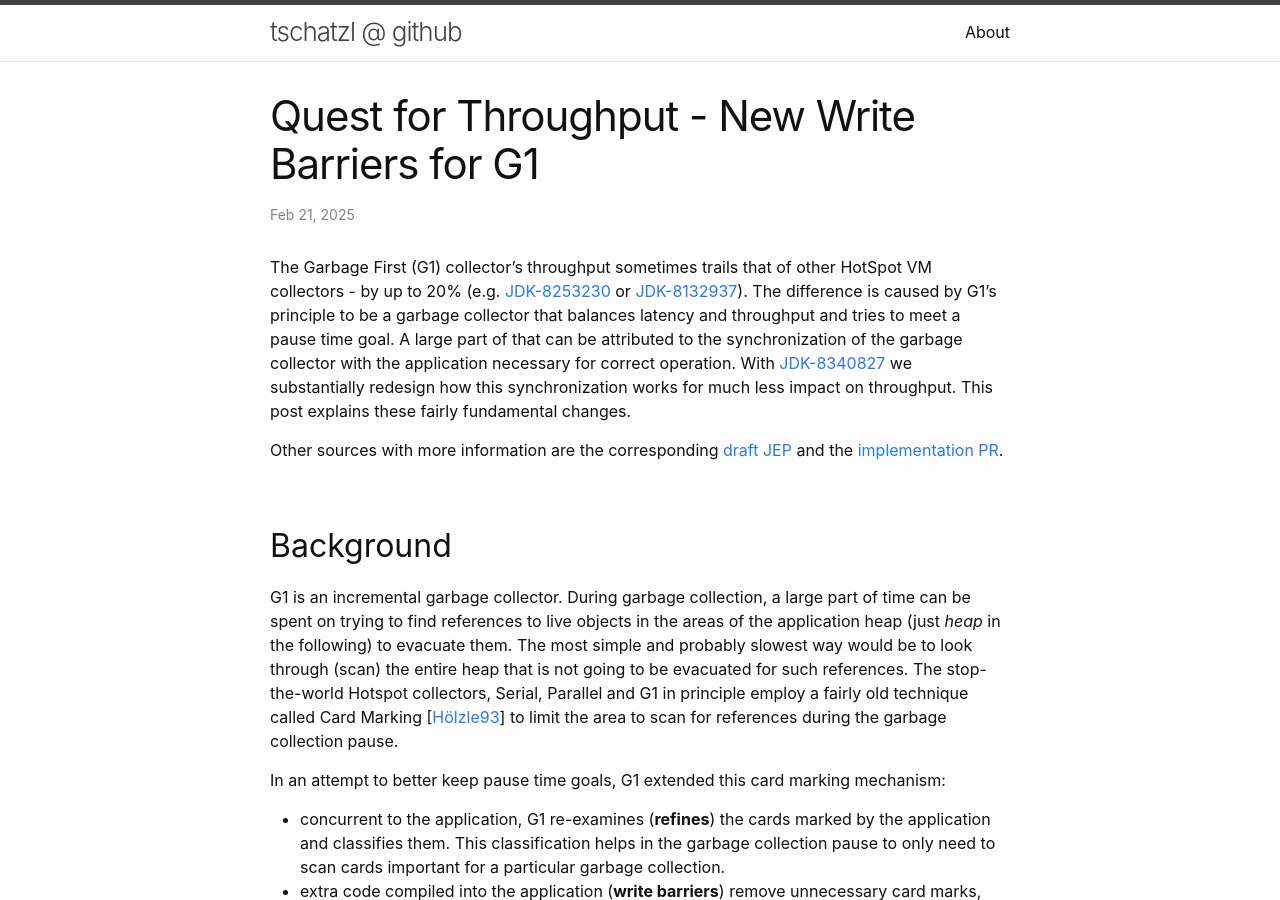
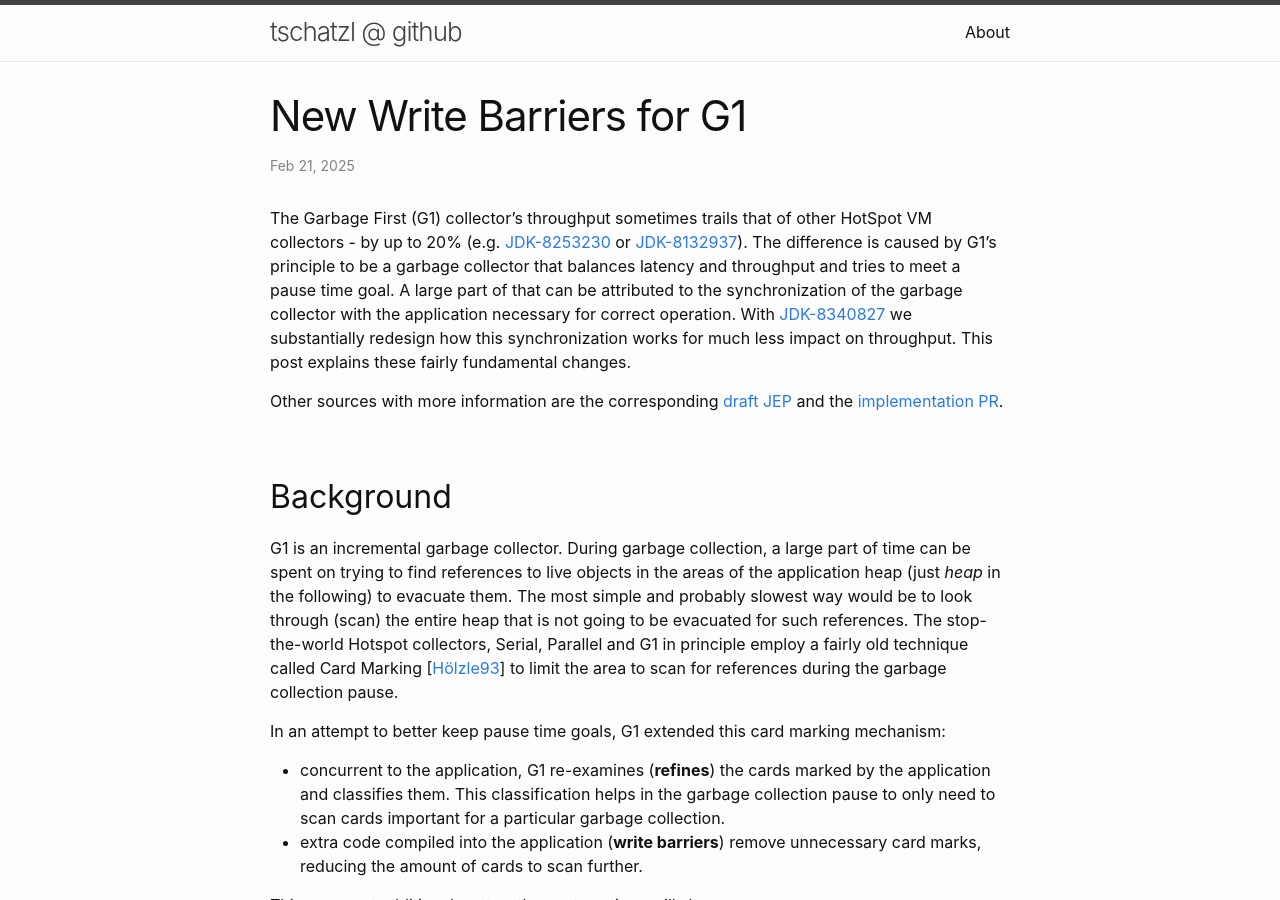
Before and after one commit to tschatzl/tschatzl.github.io, a Jekyll site: the page built from _posts/2025-02-21-new-write-barriers.md, in a window 1280 px wide and 900 px high. Built offline with Jekyll 4.4.1, drawn with Linux system fonts in a browser that asks for light colours.

Commit message:
* changed title a bit

```diff
--- a/_posts/2025-02-21-new-write-barriers.md
+++ b/_posts/2025-02-21-new-write-barriers.md
@@ -1,6 +1,6 @@
 ---
 layout: post
-title:  "Quest for Throughput - New Write Barriers for G1"
+title:  "New Write Barriers for G1"
 date:   2025-02-21 11:00:00 +0200
 tags: [GC, G1, JDK 25, Performance, Barrier, Write Barrier]
 ---
```
